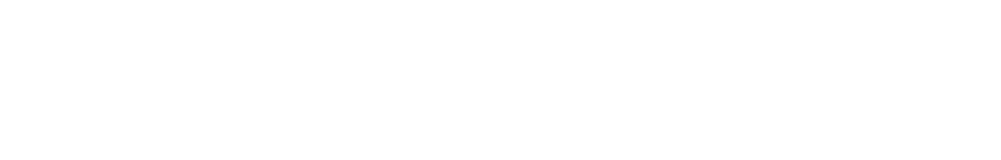
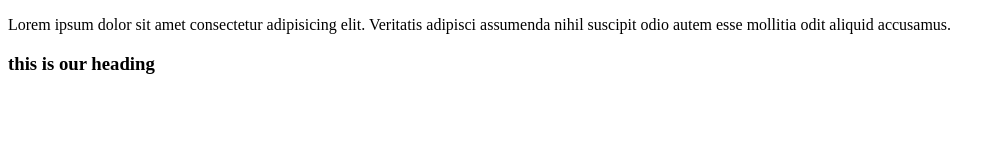
Before and after one commit to rakibulislamsaikat/my-second-repo, a plain HTML site: page index.html in a window 1280 px wide. Shown: the whole page, without its empty margins (0-1001 px from the left). Drawn offline with Linux system fonts and the light colour scheme.

Commit message:
add header

```diff
--- a/index.html
+++ b/index.html
@@ -7,6 +7,8 @@
     <title>my-second-repo</title>
 </head>
 <body>
+    <p>Lorem ipsum dolor sit amet consectetur adipisicing elit. Veritatis adipisci assumenda nihil suscipit odio autem esse mollitia odit aliquid accusamus.</p>
+    <h3>this is our heading</h3>
 
 </body>
 </html>
```
